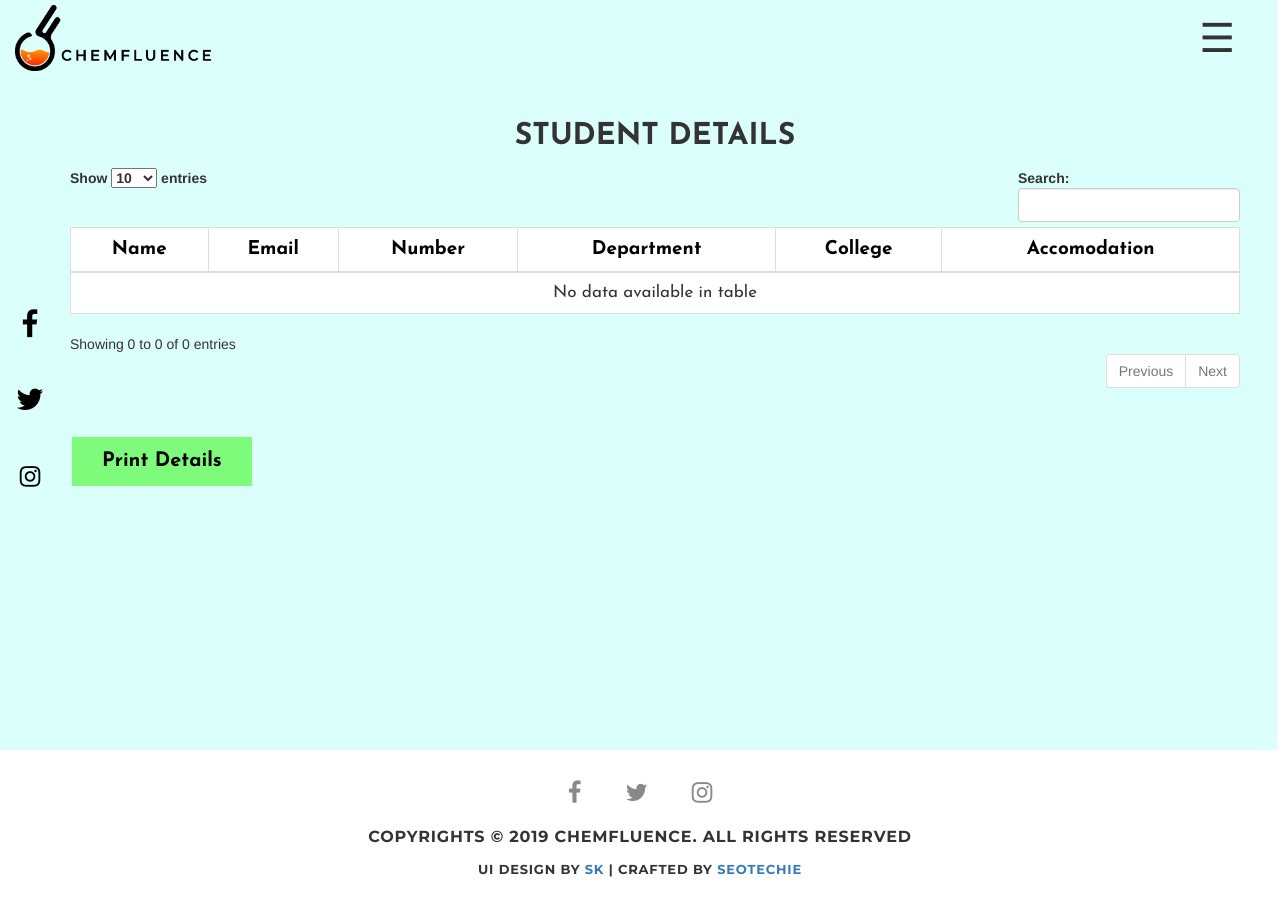
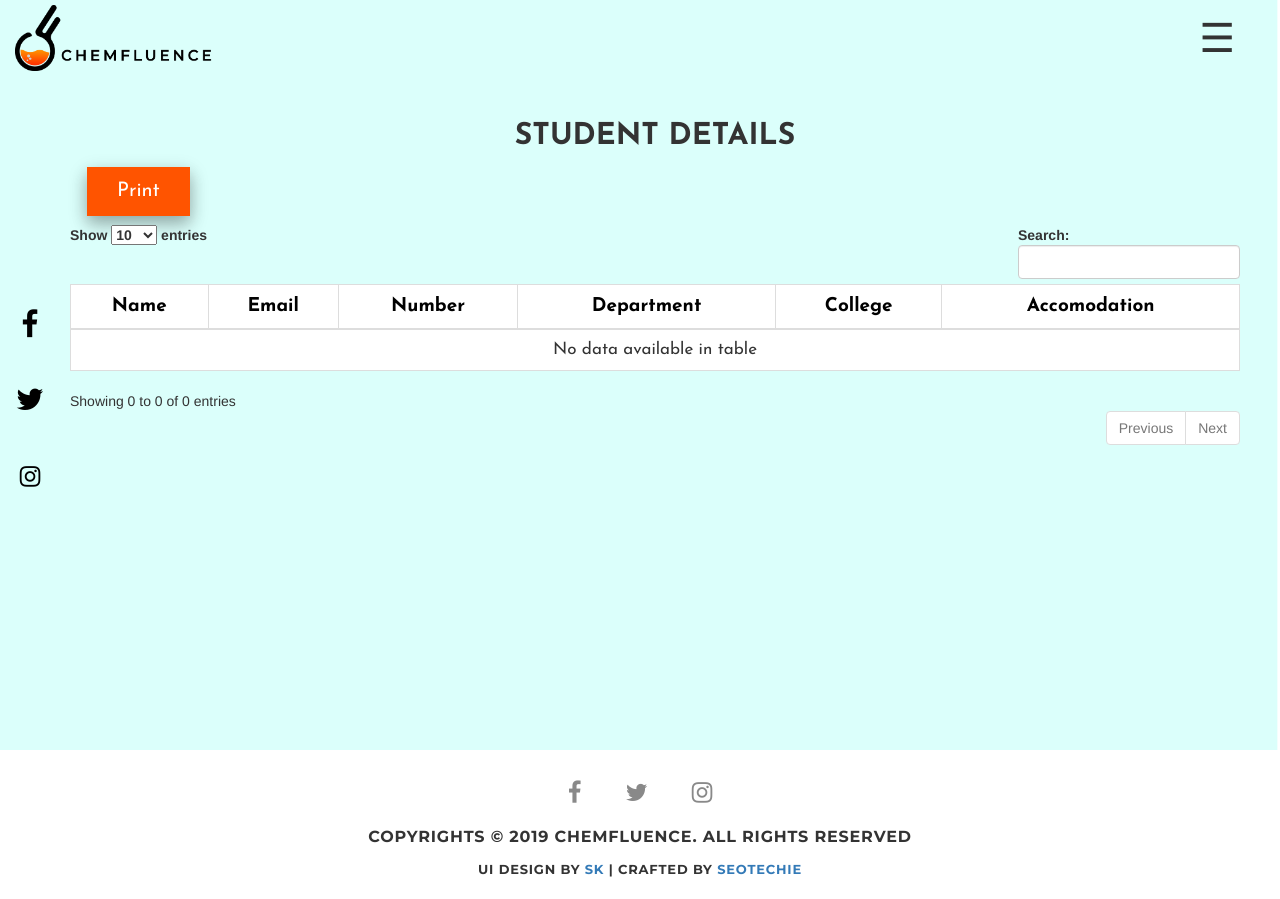
Before and after one commit to startersup/chemfluence, a PHP site: page /chemadmin/index.php in a window 1280 px wide. Run offline with PHP 8.4, Linux system fonts and the light colour scheme; the visitor is signed in with stand-in values (Sample User, id 1); data that the repository does not hold is empty; some libraries are stand-ins or nearby versions.

Commit message:
Update index.php
ddd

```diff
--- a/chemadmin/index.php
+++ b/chemadmin/index.php
@@ -155,7 +155,7 @@ $conn=mysqli_connect('localhost','u148781541_chemf','Chemfluence2019','u14878154
 <script src="https://cdn.datatables.net/1.10.16/js/dataTables.bootstrap4.min.js"></script>
 <div class="container">
    <center> <h3>Student Details</h3></center>
-
+  <button class="button1 button" onclick="printDiv()">Print</button>
 	<div class="row" >
 	<table id="example" class="table  table-bordered" id="printTable" style="width:100%;background-color:#ffffff;">
         <thead>
@@ -186,7 +186,7 @@ $conn=mysqli_connect('localhost','u148781541_chemf','Chemfluence2019','u14878154
             ?></tbody>
 
     </table><br>
-          <button class="button2 button">Print Details</button>
+
 	</div>
 </div>
                 </div>
```
